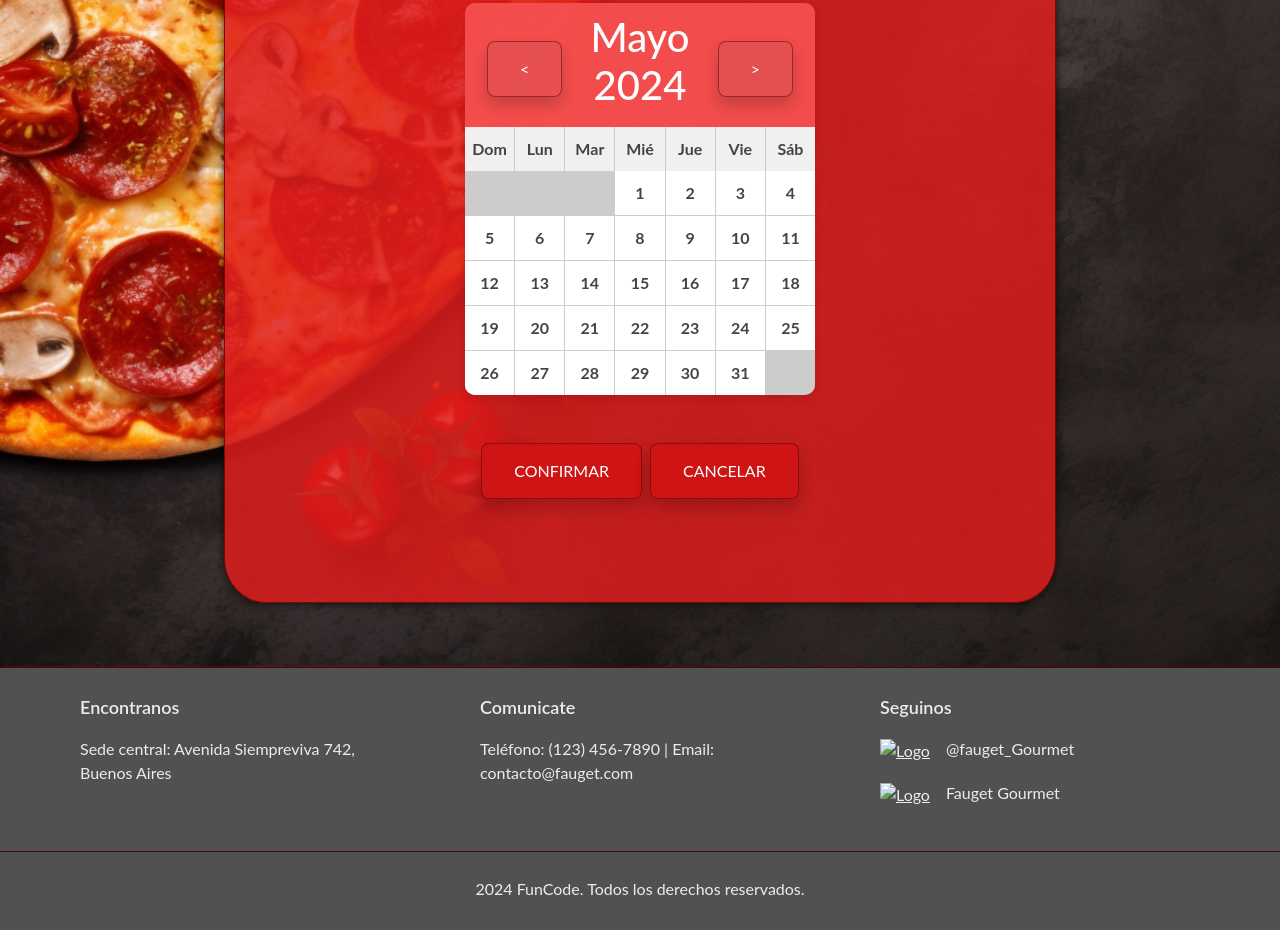
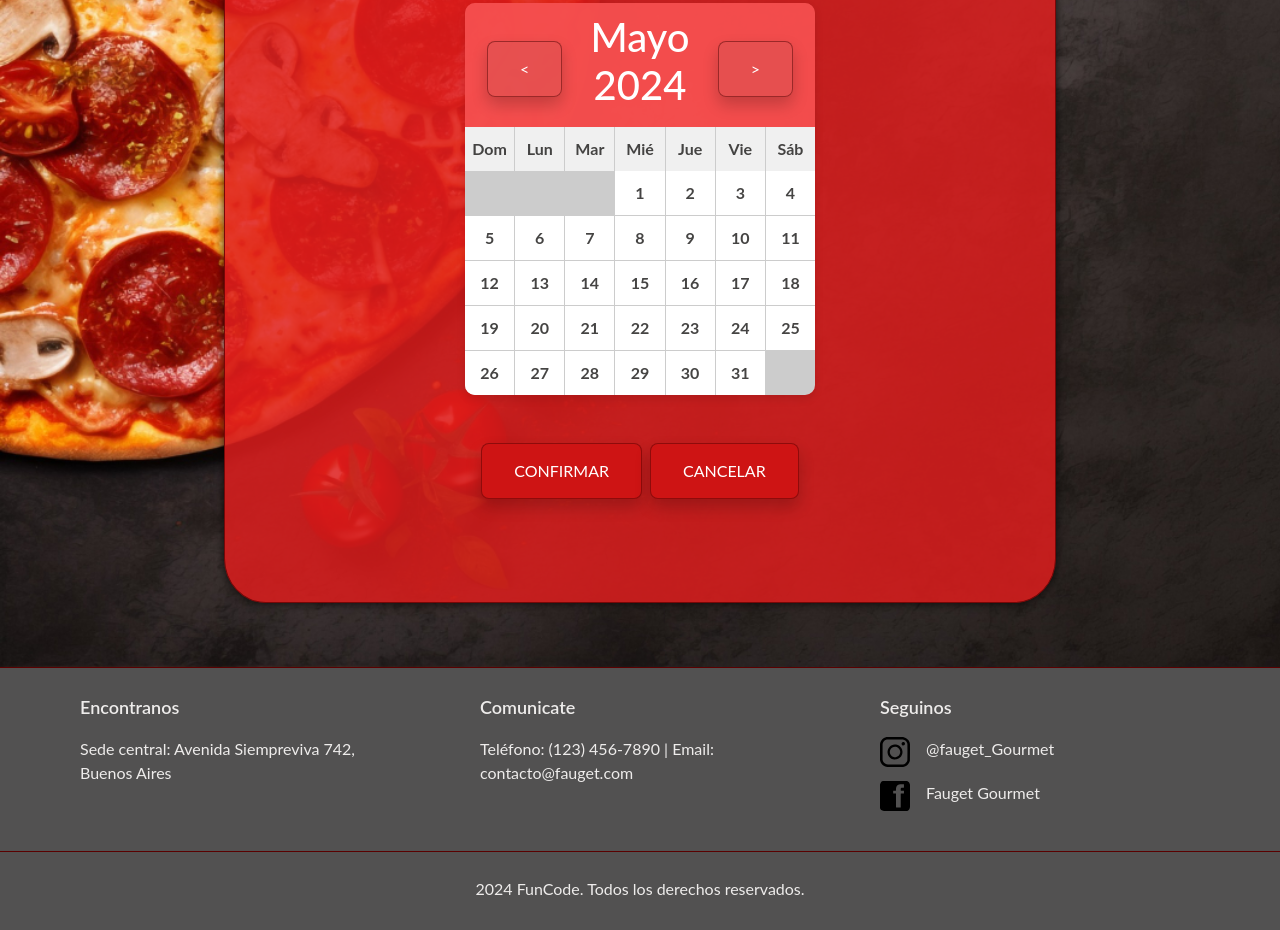
Before and after one commit to OrneM/proyecto-mansilla, a plain HTML site: page index.html in a window 1280 px wide. Shown: the part 522-1452 px from the top of the page. Drawn offline with nearby package versions, Linux system fonts and the light colour scheme.

Commit message:
[M]Corregí errores de enrutamiento 4

```diff
--- a/index.html
+++ b/index.html
@@ -102,12 +102,12 @@
                      <p class="titulo-pie">Seguinos</p>
                      <div class="mb-1">
                          <a class="social" href="https://www.instagram.com/">
-                         <img class="logo-red" src="../preEntrega-mansilla/assets/redes2.svg" alt="Logo"></a>
+                         <img class="logo-red" src="./assets/redes2.svg" alt="Logo"></a>
                          <p class="tit-red">@fauget_Gourmet</p>
                       </div>
                      <div class="mb-1">
                          <a class="social" href="https://www.facebook.com/">
-                         <img class="logo-red" src="../preEntrega-mansilla/assets/redes3.svg" alt="Logo"> </a>
+                         <img class="logo-red" src="./assets/redes3.svg" alt="Logo"> </a>
                          <p  class="tit-red">Fauget Gourmet</p>
                       </div>
                   </article>
```
